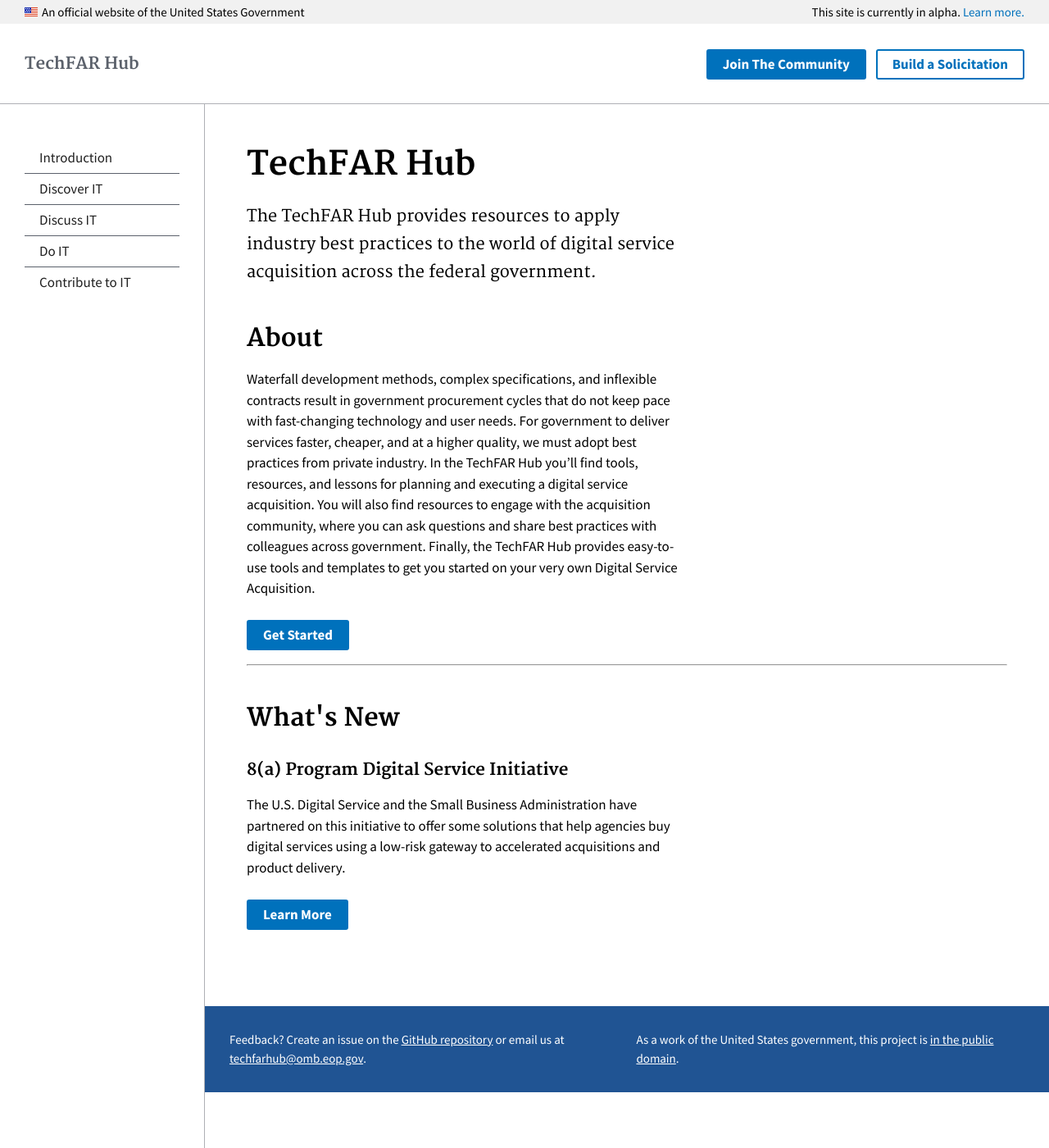
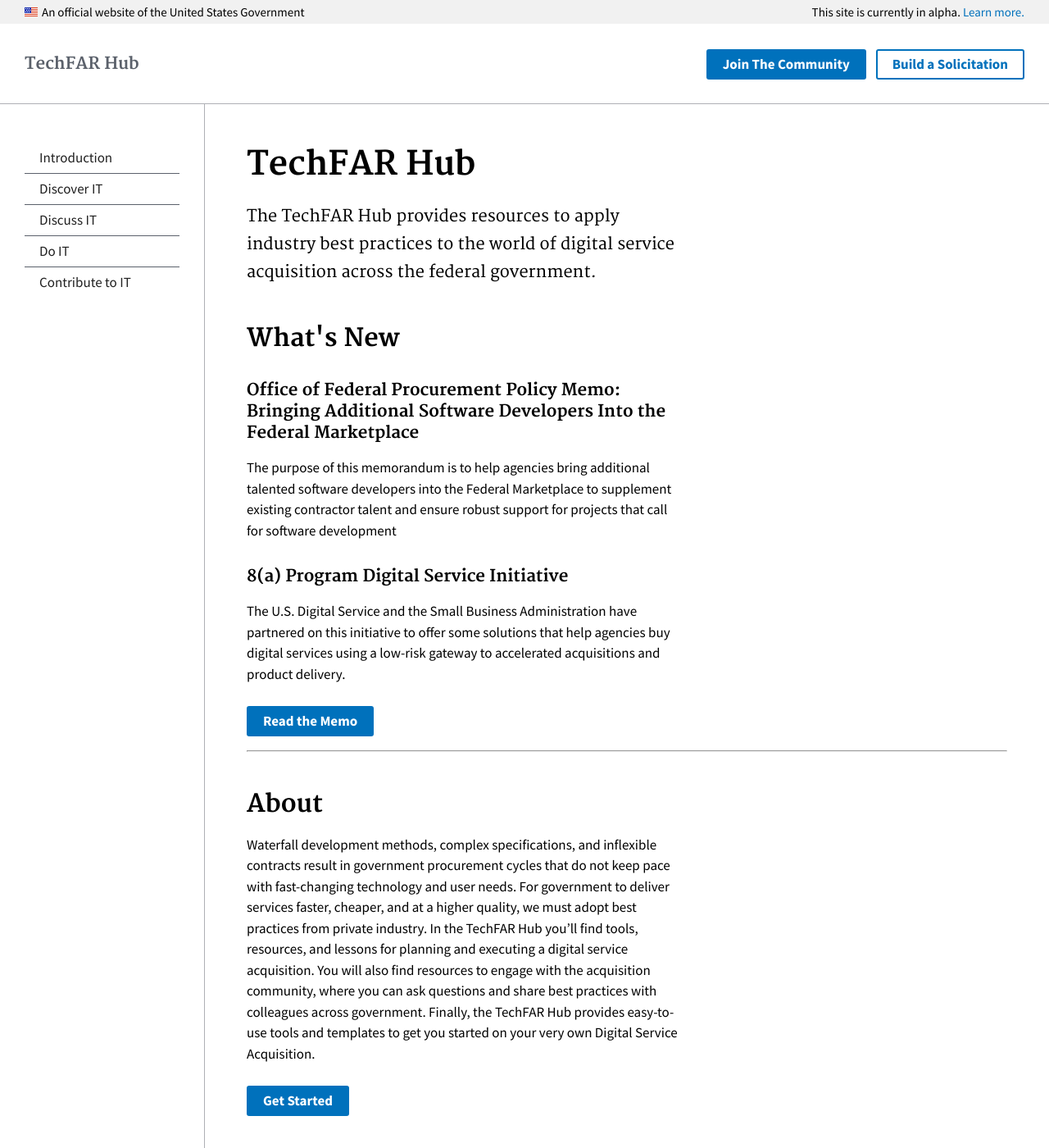
Before and after one commit to usds/techfar-hub, a Jekyll site: the page built from index.html, in a window 1280 px wide and 1400 px high. Shown: the whole window at 82% size. Built offline with Jekyll 4.4.1, drawn with Linux system fonts in a browser that asks for light colours.

Commit message:
Updating What's New Section
Moved What's New to the top of the fold
Added link to OFPP memo on bringing talented developers into fedgov:
<h3>8(a) Program Digital Service Initiative</h3>

<p>The U.S. Digital Service and the Small Business Administration have partnered on this initiative to offer some solutions that help agencies buy digital services using a low-risk gateway to accelerated acquisitions and product delivery.</p>

<a class="usa-button" type="button" href="https://www.whitehouse.gov/sites/default/files/omb/procurement/memo/memo_cao_cpe_bringing_additional_software_dev_fed_mktplace.pdf" target="_blank">Read the Memo</a>

```diff
--- a/index.html
+++ b/index.html
@@ -5,18 +5,20 @@
 lead: The TechFAR Hub provides resources to apply industry best practices to the world of digital service acquisition across the federal government.
 ---
 
+<h2>What's New</h2>
+
+<h3>Office of Federal Procurement Policy Memo: Bringing Additional Software Developers Into the Federal Marketplace</h3>
+<p>The purpose of this memorandum is to help agencies bring additional talented software developers into the Federal Marketplace to supplement existing contractor talent and ensure robust support for projects that call for software development</p>
+
+<h3>8(a) Program Digital Service Initiative</h3>
+
+<p>The U.S. Digital Service and the Small Business Administration have partnered on this initiative to offer some solutions that help agencies buy digital services using a low-risk gateway to accelerated acquisitions and product delivery.</p>
+
+<a class="usa-button" type="button" href="https://www.whitehouse.gov/sites/default/files/omb/procurement/memo/memo_cao_cpe_bringing_additional_software_dev_fed_mktplace.pdf" target="_blank">Read the Memo</a>
+
+<hr>
 <h2>About</h2>
 
 <p>Waterfall development methods, complex specifications, and inflexible contracts result in government procurement cycles that do not keep pace with fast-changing technology and user needs. For government to deliver services faster, cheaper, and at a higher quality, we must adopt best practices from private industry. In the TechFAR Hub you’ll find tools, resources, and lessons for planning and executing a digital service acquisition. You will also find resources to engage with the acquisition community, where you can  ask questions and share best practices with colleagues across government. Finally, the TechFAR Hub provides easy-to-use tools and templates to get you started on your very own Digital Service Acquisition.</p>
 
 <a class="usa-button" type="button" href="/discover-IT/">Get Started</a>
-
-<hr>
-
-<h2>What's New</h2>
-
-<h3>8(a) Program Digital Service Initiative</h3>
-
-<p>The U.S. Digital Service and the Small Business Administration have partnered on this initiative to offer some solutions that help agencies buy digital services using a low-risk gateway to accelerated acquisitions and product delivery.</p>
-
-<a class="usa-button" type="button" href="do-IT/SBA_8a/">Learn More</a>
```
